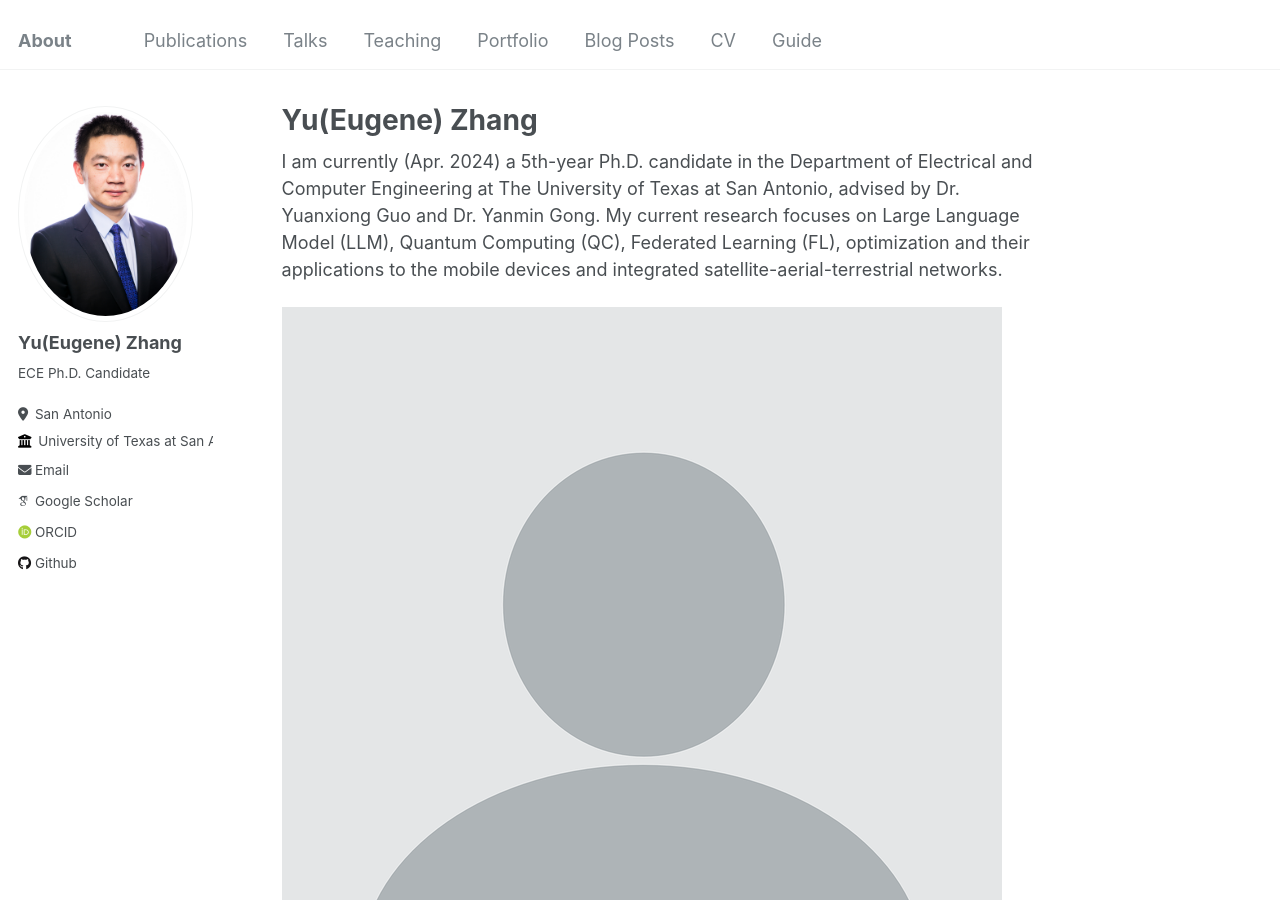
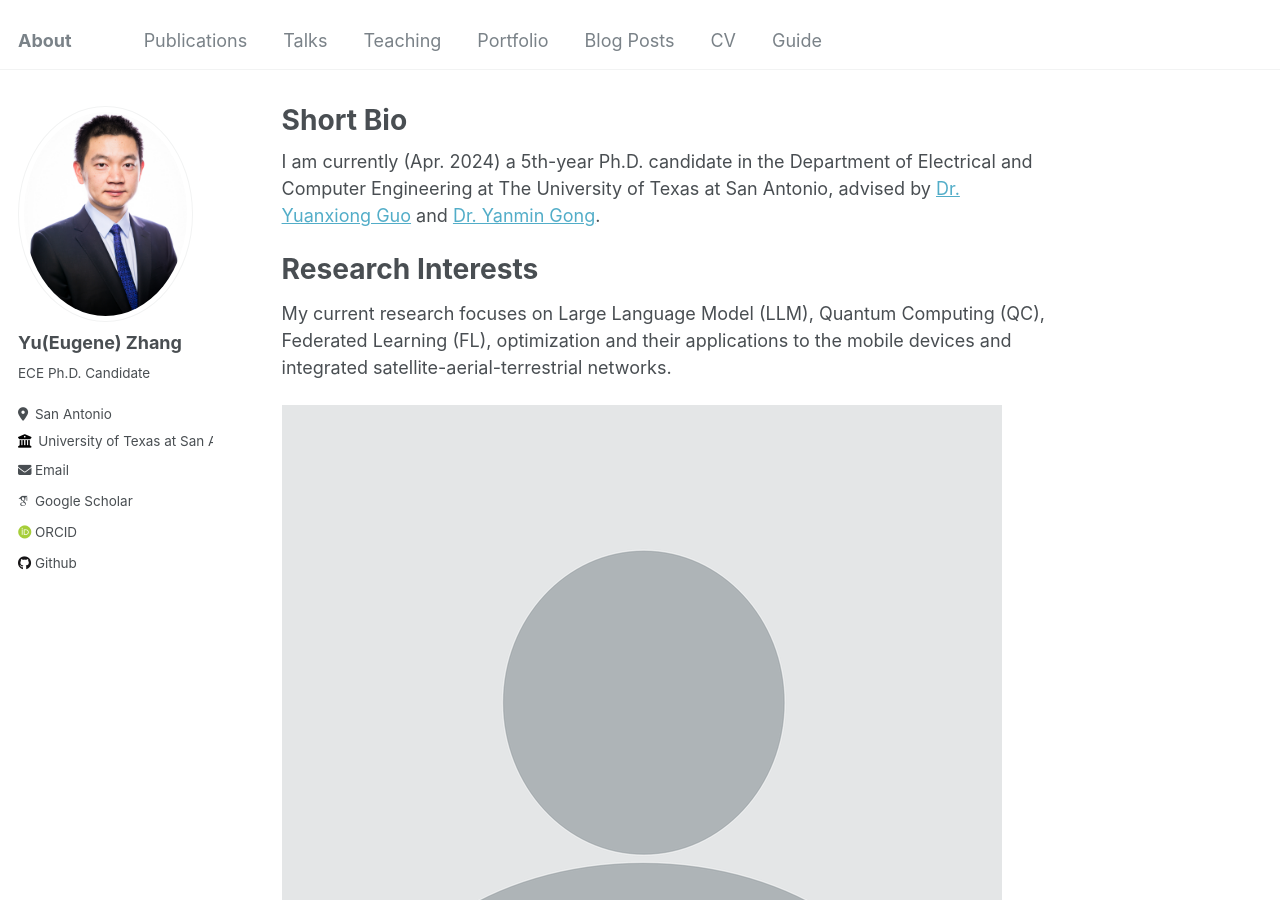
Before and after one commit to Yu-Zhang-Eugene/yu-zhang-eugene.github.io, a Jekyll site: the page built from _pages/about.md, in a window 1280 px wide and 900 px high. Built offline with Jekyll 4.4.1, drawn with Linux system fonts in a browser that asks for light colours; some web fonts are replaced.

Commit message:
modified:   _pages/about.md

```diff
--- a/_pages/about.md
+++ b/_pages/about.md
@@ -1,13 +1,17 @@
 ---
 permalink: /
-title: "**Yu(Eugene)** Zhang"
+title: "Short Bio"
 author_profile: true
 redirect_from:
   - /about/
   - /about.html
 ---
 
-I am currently (Apr. 2024) a 5th-year Ph.D. candidate in the Department of Electrical and Computer Engineering at The University of Texas at San Antonio, advised by Dr. Yuanxiong Guo and Dr. Yanmin Gong. My current research focuses on Large Language Model (LLM), Quantum Computing (QC), Federated Learning (FL), optimization and their applications to the mobile devices and integrated satellite-aerial-terrestrial networks.
+I am currently (Apr. 2024) a 5th-year Ph.D. candidate in the Department of Electrical and Computer Engineering at The University of Texas at San Antonio, advised by [Dr. Yuanxiong Guo](https://guoyuanxiong.github.io) and [Dr. Yanmin Gong](https://yanmingong.github.io).
+
+Research Interests
+======
+My current research focuses on Large Language Model (LLM), Quantum Computing (QC), Federated Learning (FL), optimization and their applications to the mobile devices and integrated satellite-aerial-terrestrial networks.
 
 
 [![Alt text for broken image link](images\profile.png)](https://www.google.com)
```
